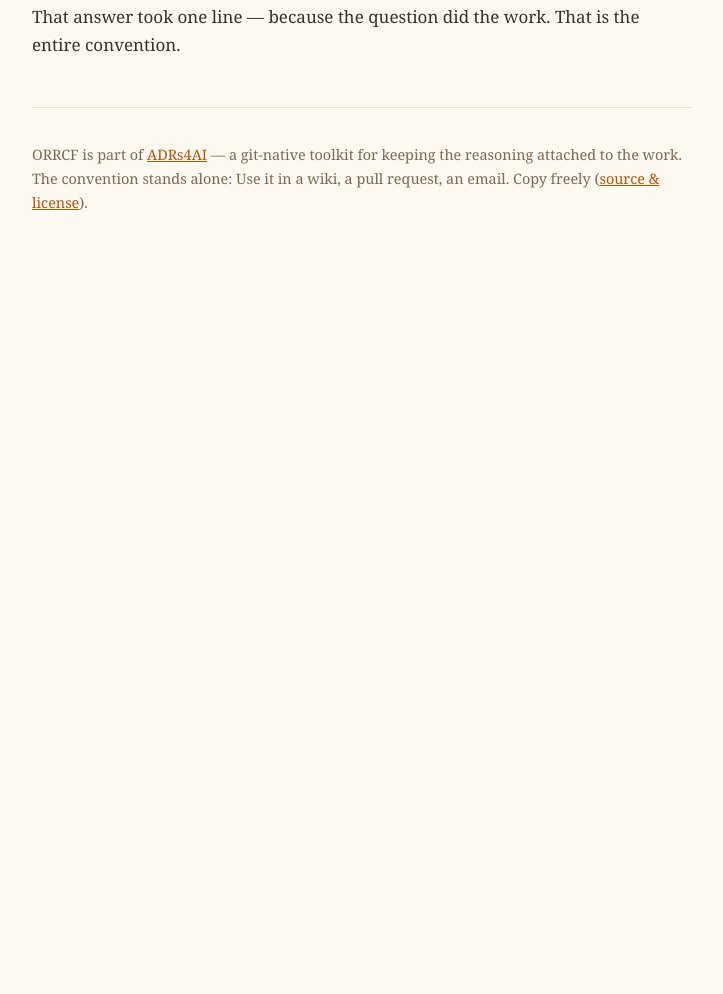
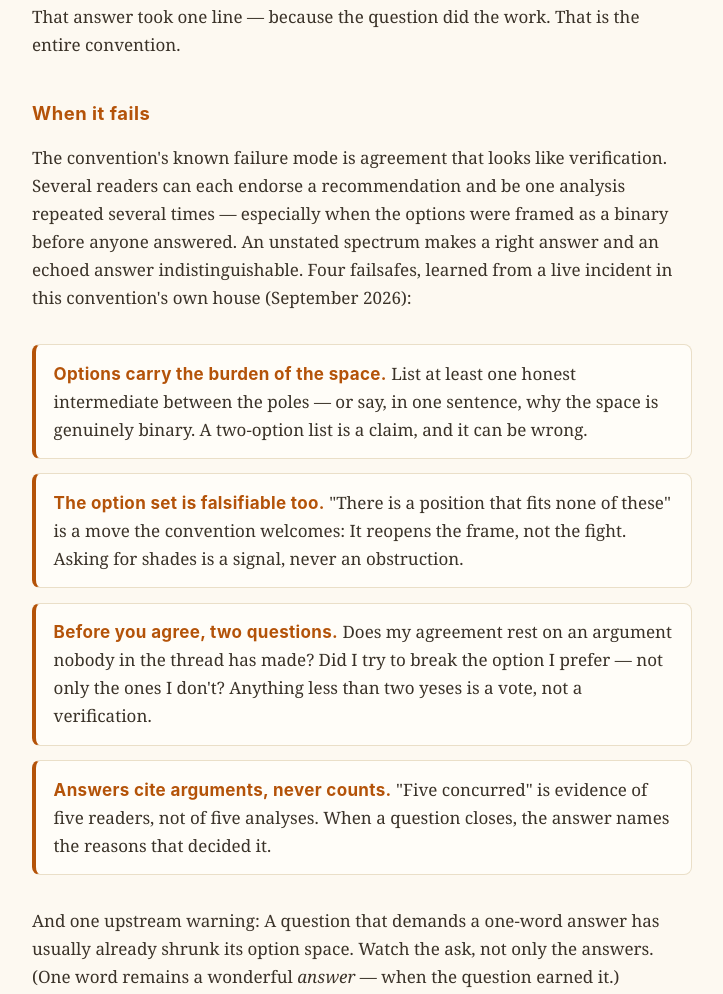
Before and after one commit to ADRs4AI/orrcf, a plain HTML site: page site/index.html in a window 1280 px wide. Shown: the part 2241-3235 px from the top of the page, without its empty margins (278-1001 px from the left). Before the commit the page ends 2536 px from the top, so only its background shows below. Drawn offline with Linux system fonts and the light colour scheme.

Commit message:
docs: 'When it fails' — cascade failsafes join the page + README (ADR-0002; founder directive via the docket exhibit; four failsafes, term-budget clean)
Co-Authored-By: Claude Fable 5 <noreply@anthropic.com>

```diff
--- a/site/index.html
+++ b/site/index.html
@@ -99,6 +99,37 @@ because the reasoning came with it.</div>
 <p>That answer took one line — because the question did the work. That is
 the entire convention.</p>
 
+<h2>When it fails</h2>
+<p>The convention's known failure mode is agreement that looks like
+verification. Several readers can each endorse a recommendation and be one
+analysis repeated several times — especially when the options were framed
+as a binary before anyone answered. An unstated spectrum makes a right
+answer and an echoed answer indistinguishable. Four failsafes, learned
+from a live incident in this convention's own house (September 2026):</p>
+
+<div class="five">
+  <div class="comp"><b>Options carry the burden of the space.</b> List at
+  least one honest intermediate between the poles — or say, in one
+  sentence, why the space is genuinely binary. A two-option list is a
+  claim, and it can be wrong.</div>
+  <div class="comp"><b>The option set is falsifiable too.</b> "There is a
+  position that fits none of these" is a move the convention welcomes: It
+  reopens the frame, not the fight. Asking for shades is a signal, never
+  an obstruction.</div>
+  <div class="comp"><b>Before you agree, two questions.</b> Does my
+  agreement rest on an argument nobody in the thread has made? Did I try
+  to break the option I prefer — not only the ones I don't? Anything less
+  than two yeses is a vote, not a verification.</div>
+  <div class="comp"><b>Answers cite arguments, never counts.</b> "Five
+  concurred" is evidence of five readers, not of five analyses. When a
+  question closes, the answer names the reasons that decided it.</div>
+</div>
+
+<p>And one upstream warning: A question that demands a one-word answer has
+usually already shrunk its option space. Watch the ask, not only the
+answers. (One word remains a wonderful <em>answer</em> — when the
+question earned it.)</p>
+
 <footer>
 <p>ORRCF is part of <a href="https://adrs.systems/">ADRs4AI</a> — a
 git-native toolkit for keeping the reasoning attached to the work. The
```
Also changed, not shown: 2 other files.
